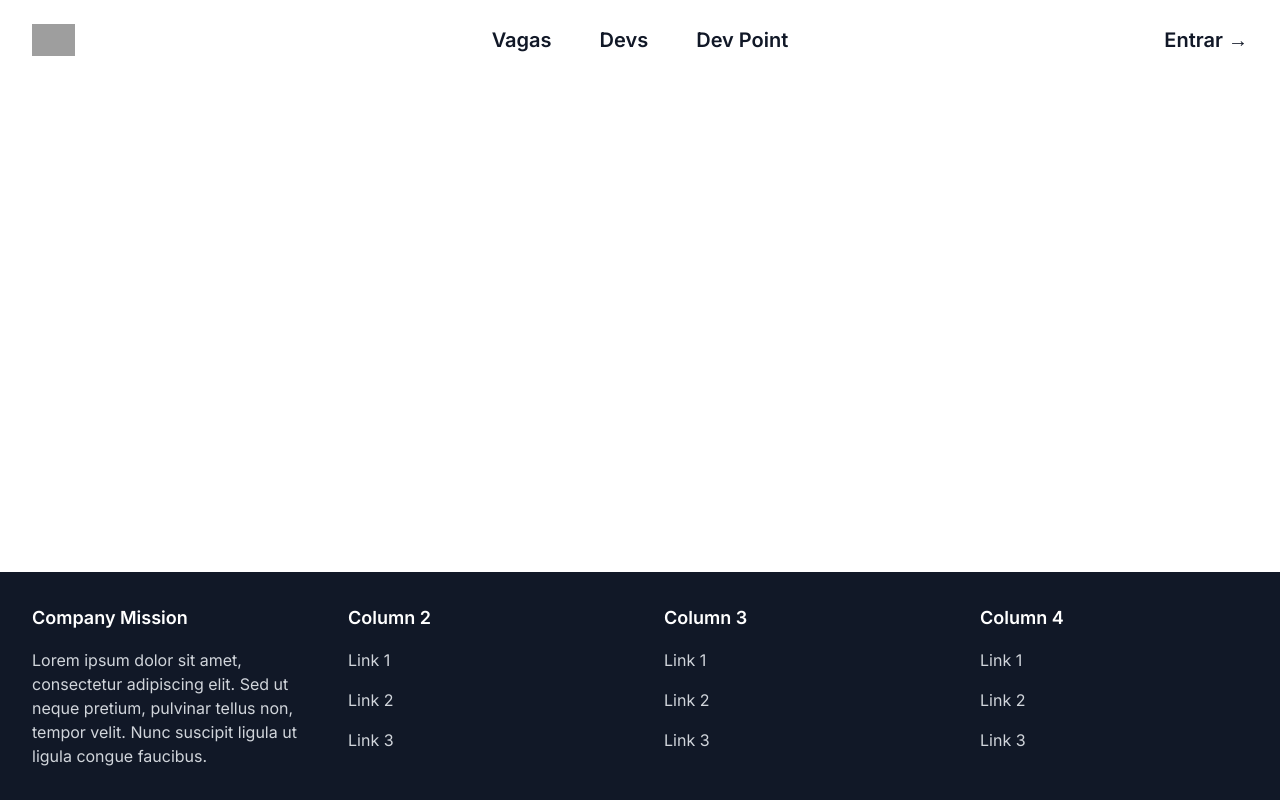
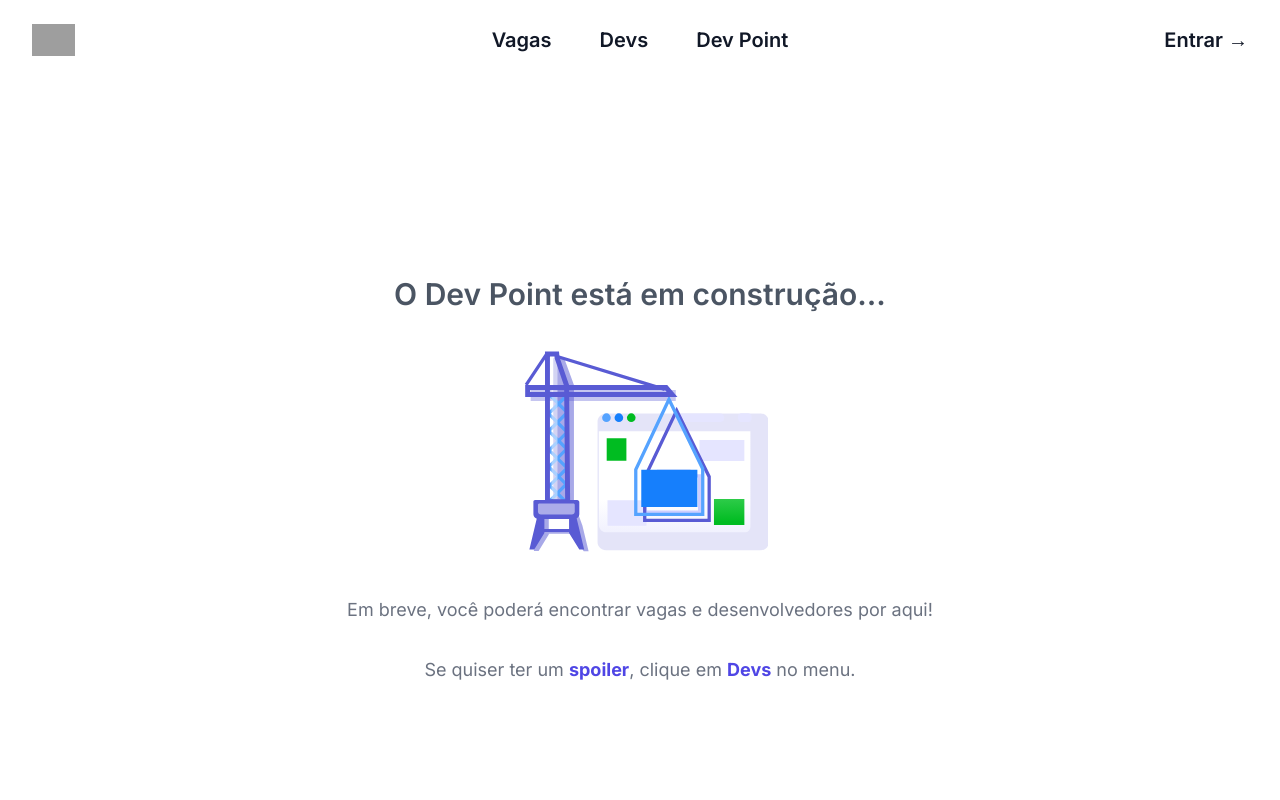
Before and after one commit to thuurzz/dev-point, a Next.js app: page / in a window 1280 px wide. Shown: the top 800 px of the page. Built offline with nearby package versions, Linux system fonts and the light colour scheme; grey boxes are pictures that could not be loaded.

Commit message:
feat: page in progress

```diff
--- /dev/null
+++ b/src/app/components/in-progress.tsx
@@ -0,0 +1,20 @@
+import ImgInProgress from "../../../public/website-builder.svg";
+import Image from "next/image";
+
+export default function InProgress() {
+  return (
+    <div className="flex h-screen flex-col items-center justify-center">
+      <h1 className="mb-8 text-3xl font-semibold text-gray-600">
+        O Dev Point está em construção...
+      </h1>
+      <Image src={ImgInProgress.src} alt="" width={256} height={256} />
+      <p className="mt-8 text-lg text-gray-500">
+        Em breve, você poderá encontrar vagas e desenvolvedores por aqui!
+      </p>
+      <p className="mt-8 text-lg text-gray-500">
+        Se quiser ter um <b className="text-indigo-600">spoiler</b>, clique em{" "}
+        <b className="font-bold text-indigo-600">Devs</b> no menu.
+      </p>
+    </div>
+  );
+}
--- a/src/app/page.tsx
+++ b/src/app/page.tsx
@@ -1,5 +1,6 @@
 import Header from "./components/header";
 import Footer from "./components/footer";
+import InProgress from "./components/in-progress";
 
 export default function Home() {
   return (
@@ -8,7 +9,7 @@ export default function Home() {
         <Header />
       </header>
       <main className="flex-1">
-
+        <InProgress />
       </main>
       <footer>
         <Footer />
```
Also changed, not shown: public/website-builder.svg (added).
